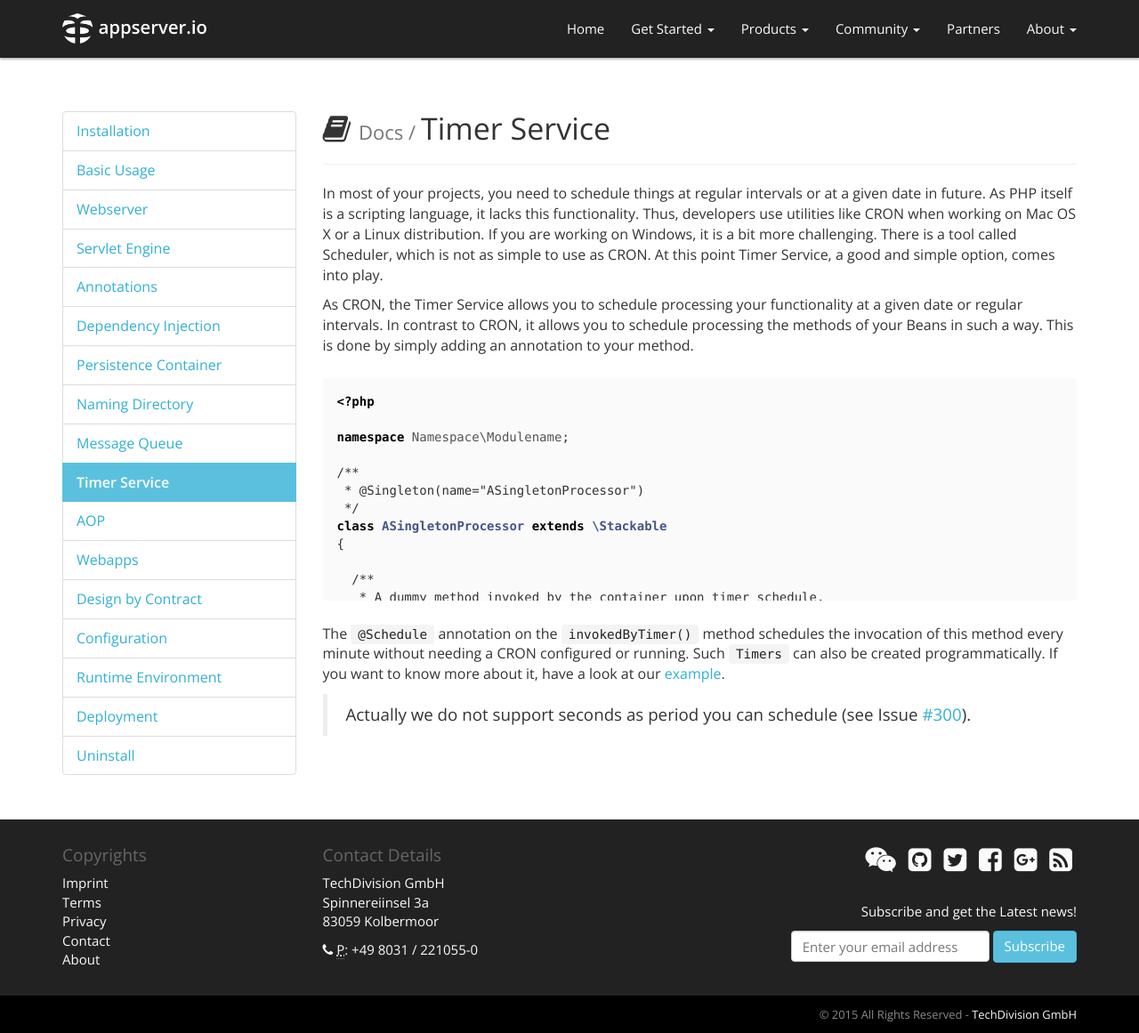
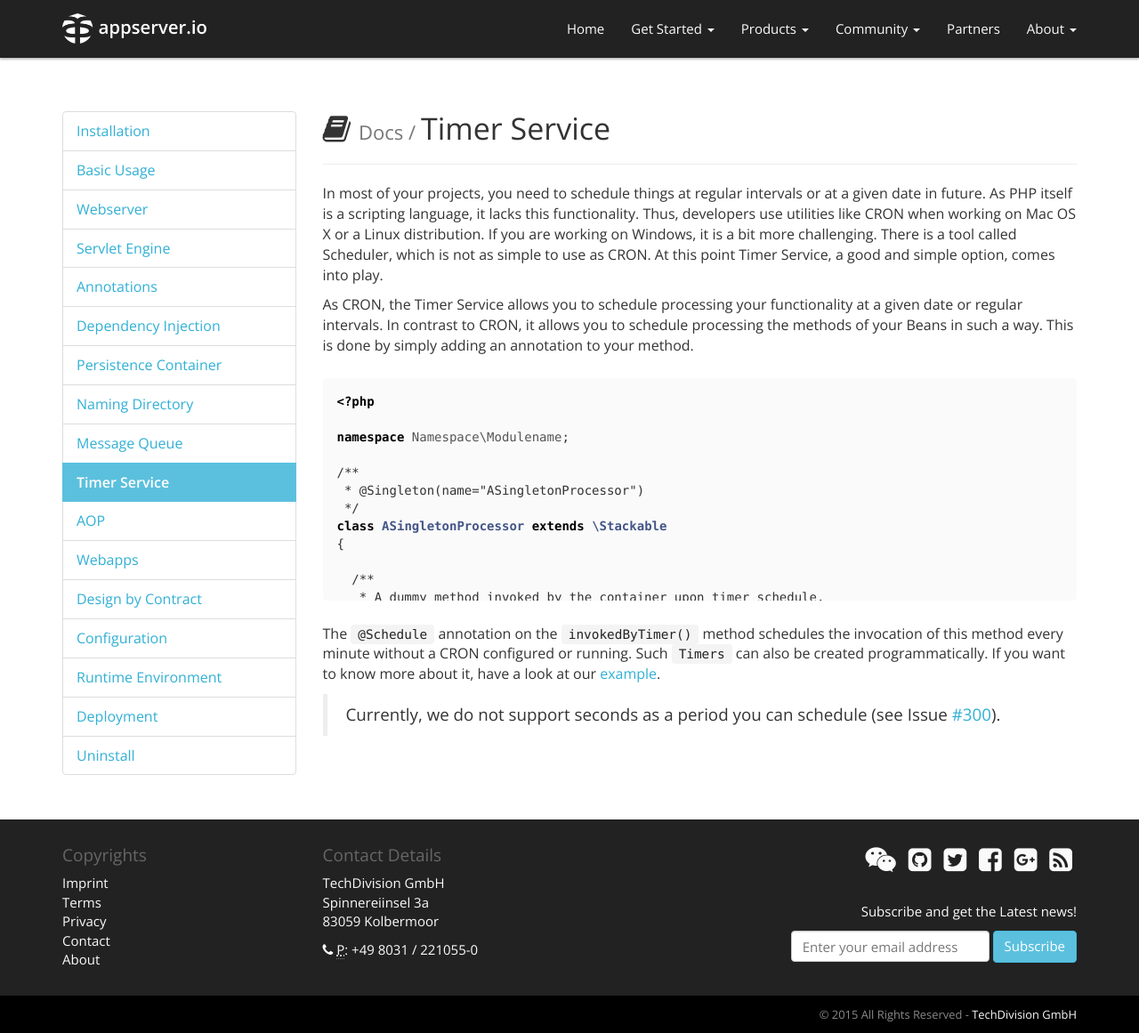
Before and after one commit to appserver-io/appserver, a Jekyll site: the page built from _docs/timer-service.md, in a window 1280 px wide and 1161 px high. Shown: the whole window at 89% size. Built offline with Jekyll 4.4.1, drawn with Linux system fonts in a browser that asks for light colours; nearby versions of some CDN libraries; library files that are not in the unit come from our copies; Markdown is read by kramdown in place of the engine named in the settings.

Commit message:
Update timer-service.md
Minor changes

````diff
--- a/_docs/timer-service.md
+++ b/_docs/timer-service.md
@@ -44,7 +44,7 @@ class ASingletonProcessor extends \Stackable
 ```
 
 The `@Schedule` annotation on the `invokedByTimer()` method schedules the invocation of this
-method every minute without needing a CRON configured or running. Such `Timers` can
+method every minute without a CRON configured or running. Such `Timers` can
 also be created programmatically. If you want to know more about it, have a look at our [example](https://github.com/appserver-io-apps/example).
 
-> Actually we do not support seconds as period you can schedule (see Issue [#300](#300)).
+> Currently, we do not support seconds as a period you can schedule (see Issue [#300](#300)).
````
